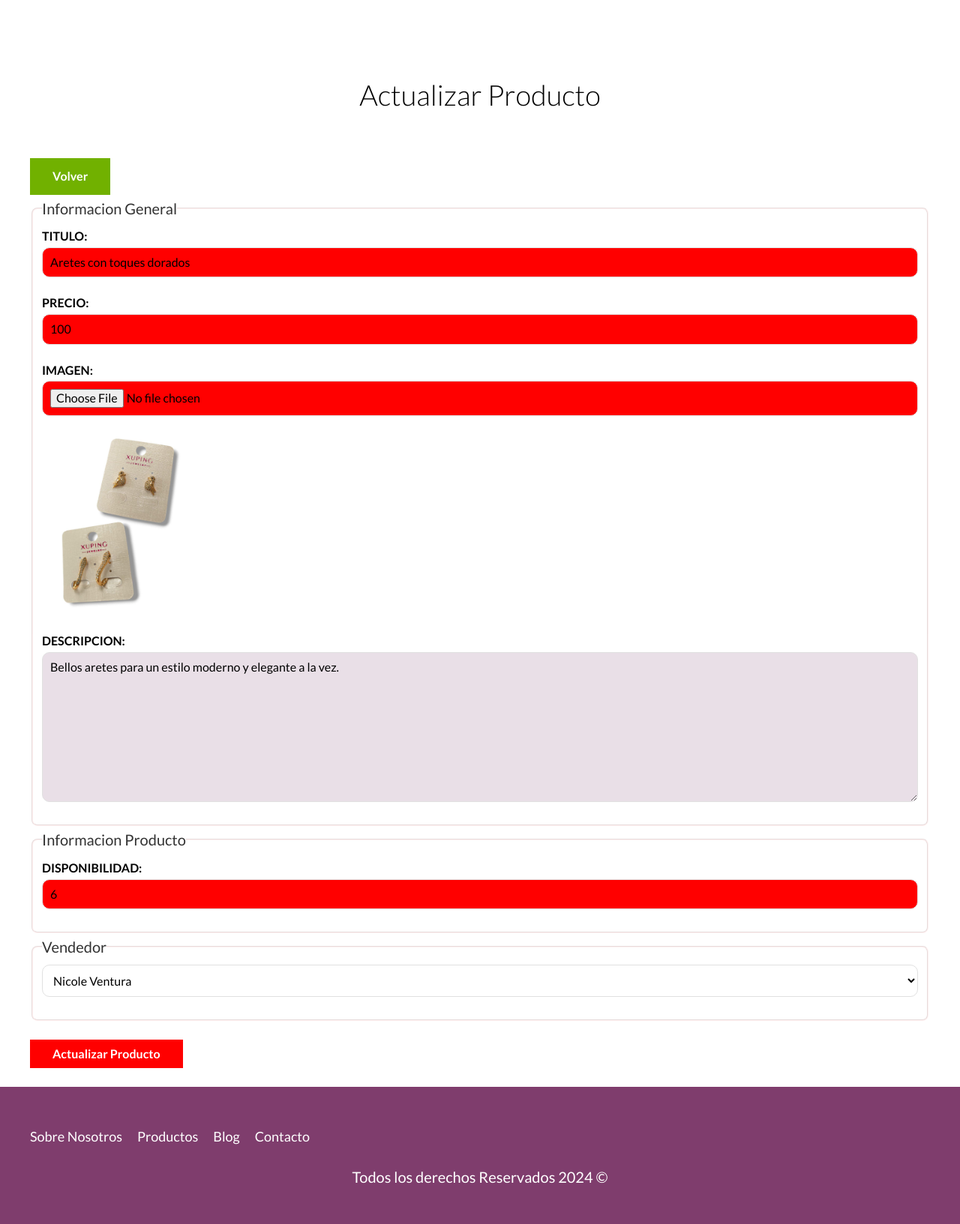
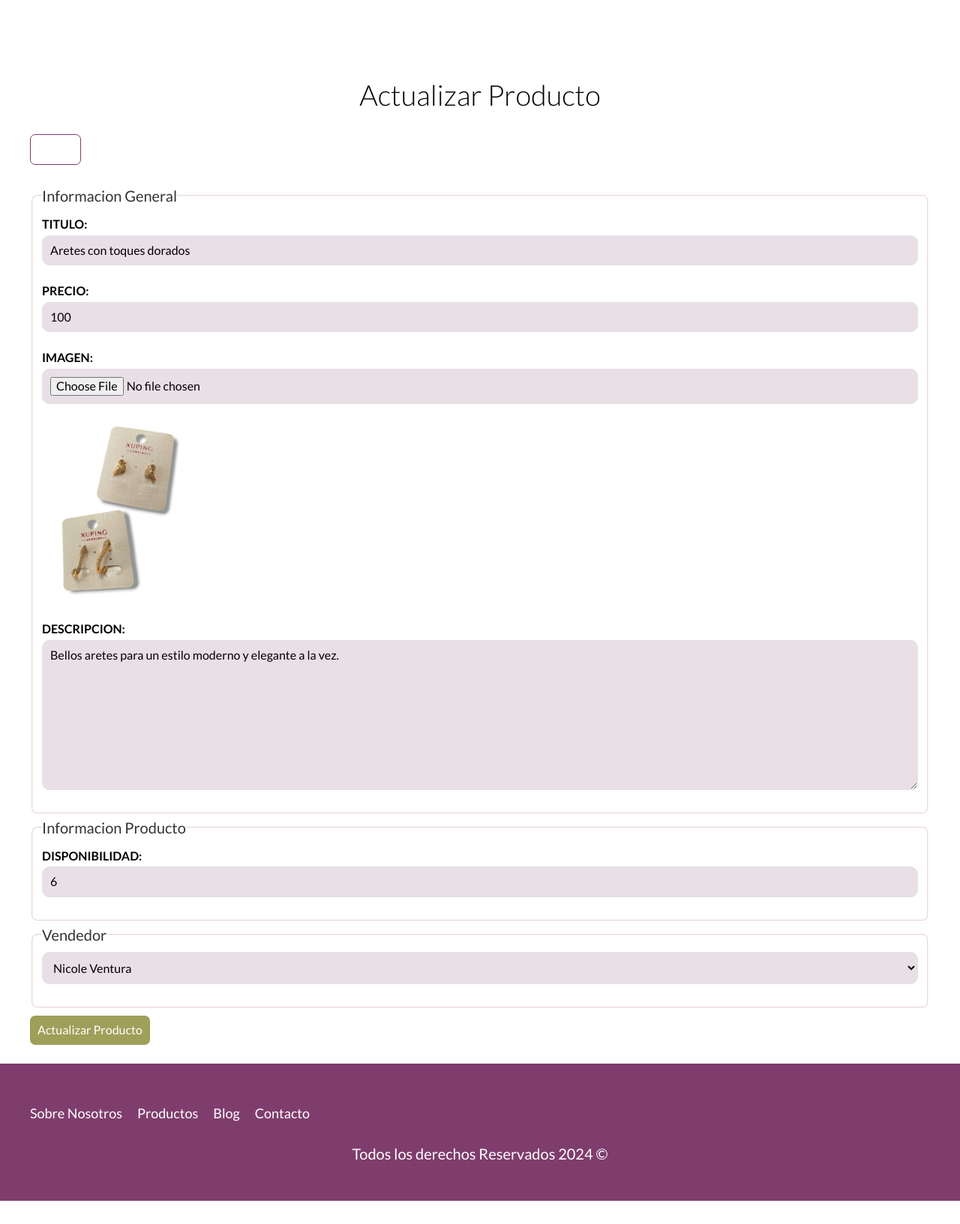
Before and after one commit to OTEKE10/PAG-WEB-TESIS, a PHP site: page /admin/propiedades/actualizar.php?id=11 in a window 1280 px wide. Shown: the part 933-2566 px from the top of the page at 75% size. After the commit the page ends 2535 px from the top, so only its background shows below. Run offline with PHP 8.4, Linux system fonts and the light colour scheme; a user stored in the database is signed in; data comes from the database, SQL or seed files in the repository; some libraries are stand-ins or nearby versions.

Commit message:
last changes

```diff
--- a/elcajonniccos/admin/propiedades/actualizar.php
+++ b/elcajonniccos/admin/propiedades/actualizar.php
@@ -189,7 +189,9 @@
     <main class="contenedor seccion">
         <h1>Actualizar Producto</h1>
 
-        <a href="/admin" class="boton boton-verde">Volver</a>
+        <a href="/admin" class="btn btn-pink-outline">Volver</a>
+<br>
+<br>
 
         <?php foreach($errores as $error): ?>
         <div class="alerta error">
@@ -204,13 +206,13 @@
                 <legend>Informacion General</legend>
 
                 <label for="titulo">Titulo:</label>
-                <input type="text" id="titulo" name="titulo" placeholder="Titulo Producto" value="<?php echo $titulo; ?>">
+                <input class="form-control" type="text" id="titulo" name="titulo" placeholder="Titulo Producto" value="<?php echo $titulo; ?>">
 
                 <label for="precio">Precio:</label>
-                <input type="number" id="precio" name="precio" placeholder="Precio Producto" value="<?php echo $precio; ?>">
+                <input class="form-control" type="number" id="precio" name="precio" placeholder="Precio Producto" value="<?php echo $precio; ?>">
 
                 <label for="imagen">Imagen:</label>
-                <input type="file" id="imagen" accept="image/jpeg, image/png" name="imagen">
+                <input class="form-control" type="file" id="imagen" accept="image/jpeg, image/png" name="imagen">
 
                 <img src="/imagenes/<?php echo $imagenProducto; ?>" class="imagen-small" >
 
@@ -224,7 +226,7 @@
                 <legend>Informacion Producto</legend>
 
                 <label for="cantidad">Disponibilidad:</label>
-                <input type="number" id="cantidad" name="cantidad" placeholder="Ej: 20" min="1" max="20" value="<?php echo $cantidad; ?>">
+                <input class="form-control" type="number" id="cantidad" name="cantidad" placeholder="Ej: 20" min="1" max="20" value="<?php echo $cantidad; ?>">
 
 
             </fieldset>
@@ -235,7 +237,7 @@
 
 
 
-            <select name="vendedor">
+            <select name="vendedor" class="form-select">
             <option value="">Selecciona vendedor</option>
             <?php while($row = mysqli_fetch_assoc($resultado) ): ?>
                 <option <?php echo $vendedores_id === $row['vendedores_id'] ? 'selected' : ''; ?> value="<?php echo $row['vendedores_id']; ?>"> <?php echo $row['nombre'] . " " . $row['apellido']; ?> </option>
@@ -245,7 +247,7 @@
             </select>
             </fieldset>
 
-            <input type="submit" value="Actualizar Producto" class="boton boton-verde">
+            <input type="submit" value="Actualizar Producto" class="btn btn-warning" id="btn-warning">
 
 
         </form>
--- a/elcajonniccos/anuncio.php
+++ b/elcajonniccos/anuncio.php
@@ -42,6 +42,11 @@
 
             <p><?php echo $producto['descripcion'];?></p>
         </div>
+
+<br>
+      <a href="https://api.whatsapp.com/send?phone=50259462166" class="btn-whats">
+        Consultar Producto <i class="fa-brands fa-whatsapp"></i>
+      </a>
     </main>
 
     <?php
--- a/elcajonniccos/includes/templates/anuncios.php
+++ b/elcajonniccos/includes/templates/anuncios.php
@@ -28,7 +28,7 @@ $resultado = mysqli_query($db, $query);
                     <p><?php echo $producto['descripcion'];?></p>
                     <p class="precio">Q<?php echo $producto['precio'];?></p>
 
-                    <a href="anuncio.php?id=<?php echo $producto['id'];?>" class="boton-amarillo-block">
+                    <a href="anuncio.php?id=<?php echo $producto['id'];?>" class="btn btn-ver">
                         Ver Articulos
                     </a>
                 </div><!--.contenido-anuncio-->
--- a/elcajonniccos/src/css/global.css
+++ b/elcajonniccos/src/css/global.css
@@ -151,6 +151,12 @@ fieldset {
   color: #b70f0f;
 }
 
+.btn-warning,
+#btn-warning {
+  background: #9f9f5a !important;
+  color: white !important;
+}
+
 .btn-editar {
   color: #9f9f5a !important;
 }
```
Also changed, not shown: other parts of elcajonniccos/src/css/global.css (+40 -0 lines), elcajonniccos/contacto.php (+13 -59 lines).
